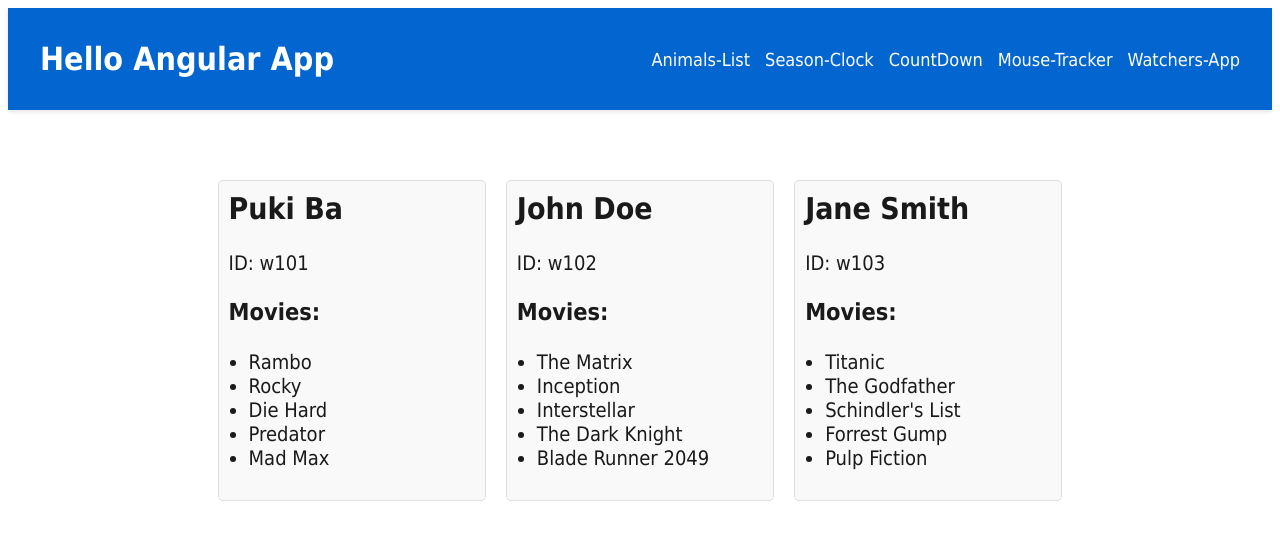
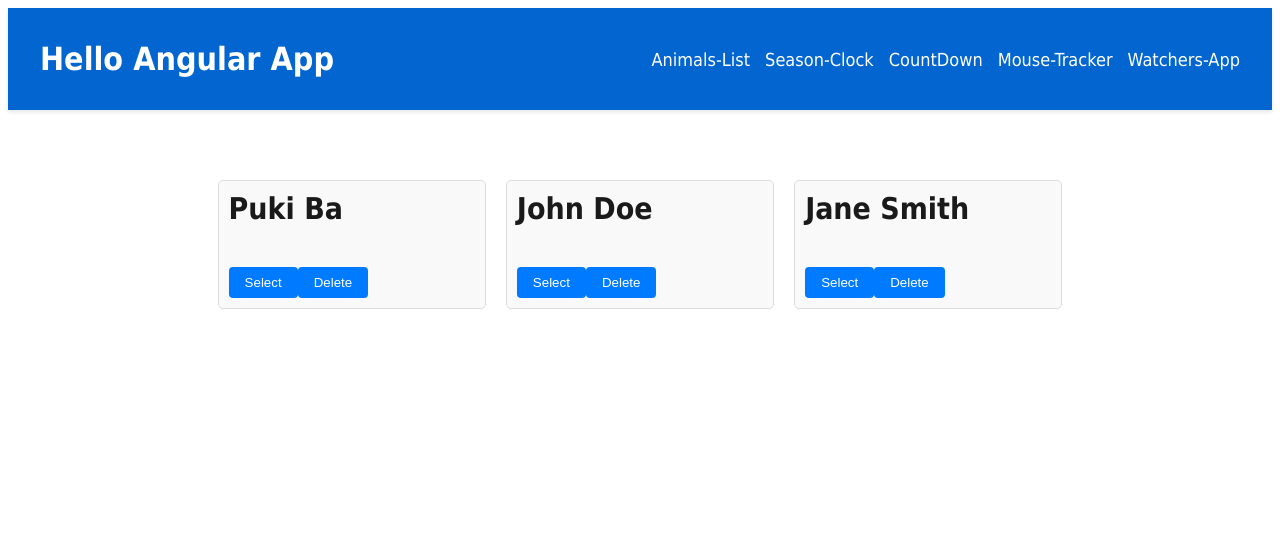
Before and after one commit to OriChaiMatan/Hello-Angular, an Angular app: page /watcher-app in a window 1280 px wide. Shown: the top 540 px of the page. Built offline with nearby package versions, Linux system fonts and the light colour scheme.

Commit message:
Added selected watcher modal

```diff
--- a/src/app/cmps/watcher-app/watcher-app.component.html
+++ b/src/app/cmps/watcher-app/watcher-app.component.html
@@ -1,10 +1,19 @@
 <div class="watcher-list">
     <div *ngFor="let watcher of watchers" class="watcher">
       <h2>{{ watcher.fullname }}</h2>
-      <p>ID: {{ watcher.id }}</p>
-      <h3>Movies:</h3>
-      <ul>
-        <li *ngFor="let movie of watcher.movies">{{ movie }}</li>
-      </ul>
+      <button (click)="selectWatcher(watcher)">Select</button>
+      <button>Delete</button>
     </div>
   </div>
+
+  <div *ngIf="selectedWatcher" class="modal">
+    <div class="modal-content">
+      <span class="close-button" (click)="closeModal()">&times;</span>
+      <h2>Watcher Name: {{ selectedWatcher.fullname }}</h2>
+      <h3>Movies List:</h3>
+      <ul>
+        <li *ngFor="let movie of selectedWatcher.movies">{{ movie }}</li>
+      </ul>
+      <button (click)="closeModal()">Close</button>
+    </div>
+  </div>
--- a/src/app/cmps/watcher-app/watcher-app.component.scss
+++ b/src/app/cmps/watcher-app/watcher-app.component.scss
@@ -1,14 +1,14 @@
 .watcher-list {
     display: flex;
-    gap: 1.25rem; /* 20px equivalent in rem */
-    padding: 1.25rem; /* 20px equivalent in rem */
+    gap: 1.25rem;
+    padding: 1.25rem;
   }
 
   .watcher {
     flex: 1; /* Ensures all watchers have the same width */
-    padding: 0.625rem; /* 10px equivalent in rem */
-    border: 0.0625rem solid #ddd; /* 1px equivalent in rem */
-    border-radius: 0.3125rem; /* 5px equivalent in rem */
+    padding: 0.625rem;
+    border: 0.0625rem solid #ddd;
+    border-radius: 0.3125rem;
     background-color: #f9f9f9;
 
     h2 {
@@ -16,10 +16,78 @@
     }
 
     ul {
-      padding-left: 1.25rem; /* 20px equivalent in rem */
+      padding-left: 1.25rem;
     }
 
     li {
       list-style-type: disc;
     }
   }
+
+/* Modal Styles */
+.modal {
+    position: fixed;
+    top: 0;
+    left: 0;
+    width: 100%;
+    height: 100%;
+    background-color: rgba(0, 0, 0, 0.5);
+    display: flex;
+    justify-content: center;
+    align-items: center;
+  }
+
+  .modal-content {
+    background-color: white;
+    padding: 2rem;
+    border-radius: 0.5rem;
+    width: 80%;
+    max-width: 500px;
+    text-align: center;
+
+    ul {
+      list-style-type: none; /* Removes the bullet points */
+      padding-left: 0;       /* Removes any left padding */
+    }
+
+    li {
+      margin-bottom: 0.5rem; /* Optional: Adds some space between items */
+    }
+  }
+
+  .close-button {
+    position: absolute;
+    top: 1rem;
+    right: 1rem;
+    font-size: 2rem;
+    cursor: pointer;
+  }
+
+  .watcher-list {
+    display: flex;
+    gap: 1.25rem;
+    padding: 1.25rem;
+  }
+
+  .watcher {
+    flex: 1;
+    padding: 0.625rem;
+    border: 0.0625rem solid #ddd;
+    border-radius: 0.3125rem;
+    background-color: #f9f9f9;
+  }
+
+  button {
+    margin-top: 1rem;
+    padding: 0.5rem 1rem;
+    border: none;
+    border-radius: 0.25rem;
+    background-color: #007bff;
+    color: white;
+    cursor: pointer;
+    transition: background-color 0.3s;
+  }
+
+  button:hover {
+    background-color: #0056b3;
+  }
--- a/src/app/cmps/watcher-app/watcher-app.component.ts
+++ b/src/app/cmps/watcher-app/watcher-app.component.ts
@@ -4,7 +4,7 @@ import { Watcher } from '../../models/watcher.model';
 @Component({
   selector: 'watcher-app',
   templateUrl: './watcher-app.component.html',
-  styleUrl: './watcher-app.component.scss'
+  styleUrls: ['./watcher-app.component.scss']
 })
 export class WatcherAppComponent {
 
@@ -14,4 +14,14 @@ export class WatcherAppComponent {
     { id: 'w103', fullname: 'Jane Smith', movies: ['Titanic', 'The Godfather', 'Schindler\'s List', 'Forrest Gump', 'Pulp Fiction'] }
   ]
 
+  selectedWatcher: Watcher | null = null;
+
+  selectWatcher(watcher: Watcher) {
+    this.selectedWatcher = watcher;
+  }
+
+  closeModal() {
+    this.selectedWatcher = null;
+  }
+
 }
```
